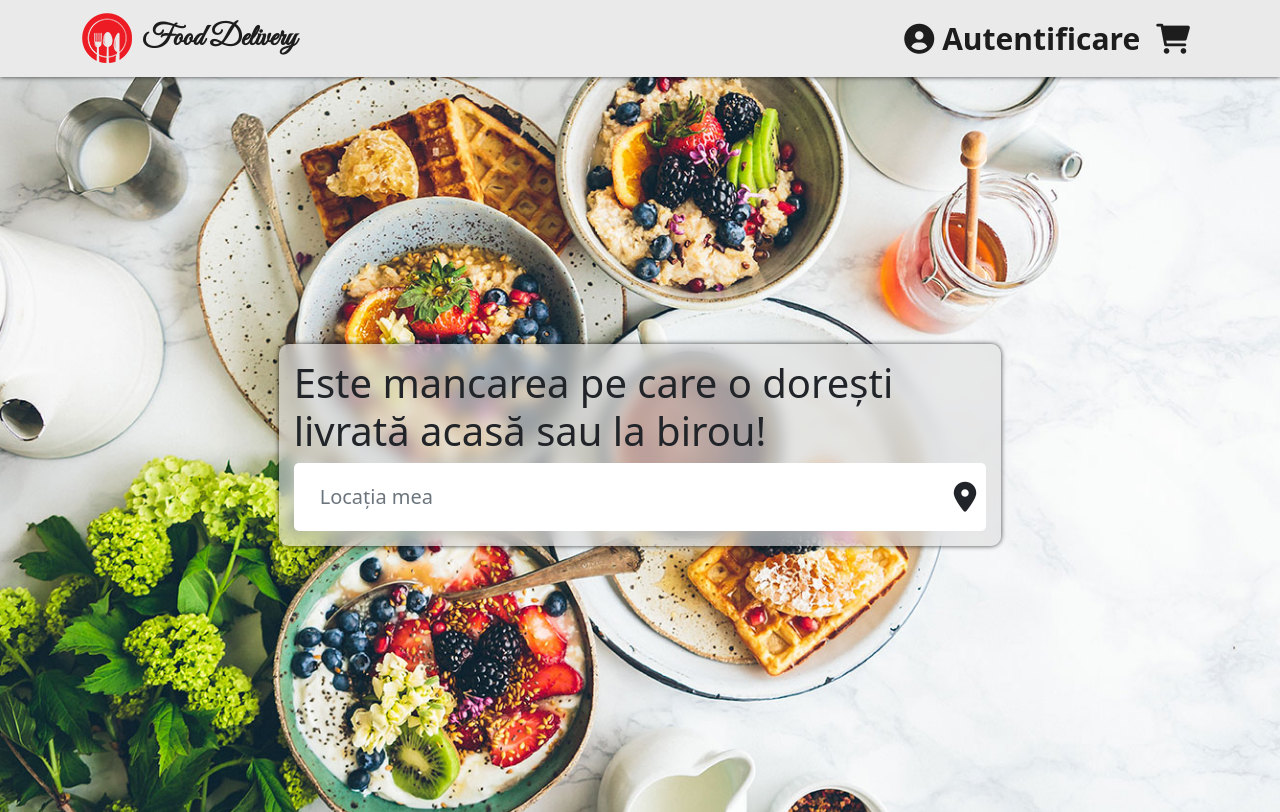
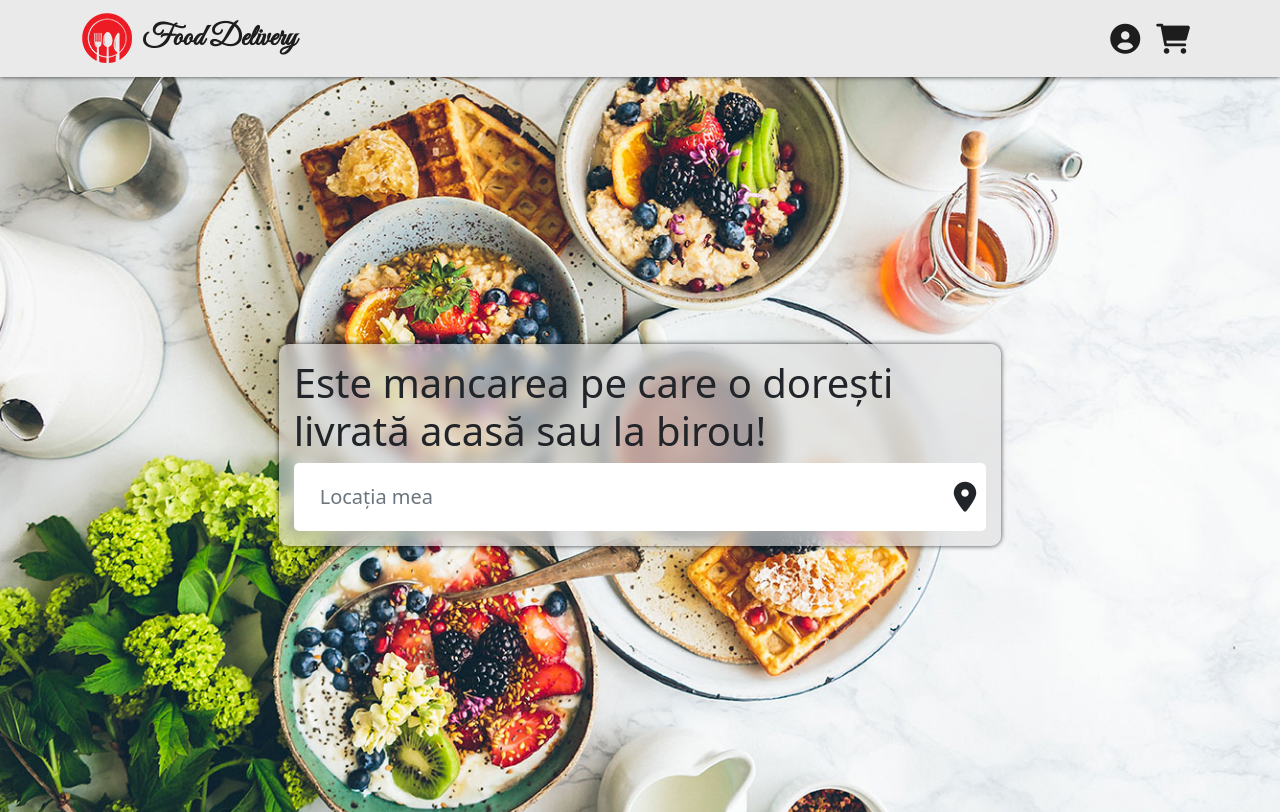
Before and after one commit to MariusChivu/Food-Delivery-FrontEnd, a PHP site: page /index.php in a window 1280 px wide. Shown: the top 812 px of the page. Run offline with PHP 8.4, Linux system fonts and the light colour scheme.

Commit message:
Update meniu.php

```diff
--- a/continut/meniu.php
+++ b/continut/meniu.php
@@ -12,7 +12,7 @@
 
 		<div class='collapse navbar-collapse' id='navbarCollapse'>
 			<ul class='navbar-nav'>
-				<li class='nav-item'><a class='nav-link' href='index.php' data-bs-toggle="modal" data-bs-target="#conectare"><i class="fas fa-user-circle"></i> Autentificare</a></li>
+				<li class='nav-item'><a class='nav-link' href='index.php' data-bs-toggle="modal" data-bs-target="#conectare"><i class="fas fa-user-circle"></i></a></li>
 				<li class='nav-item'><a class='nav-link' href='index.php' data-bs-toggle="modal" data-bs-target="#cos"><i class="fas fa-shopping-cart"></i></a></li>
 			</ul>
 		</div>
```
